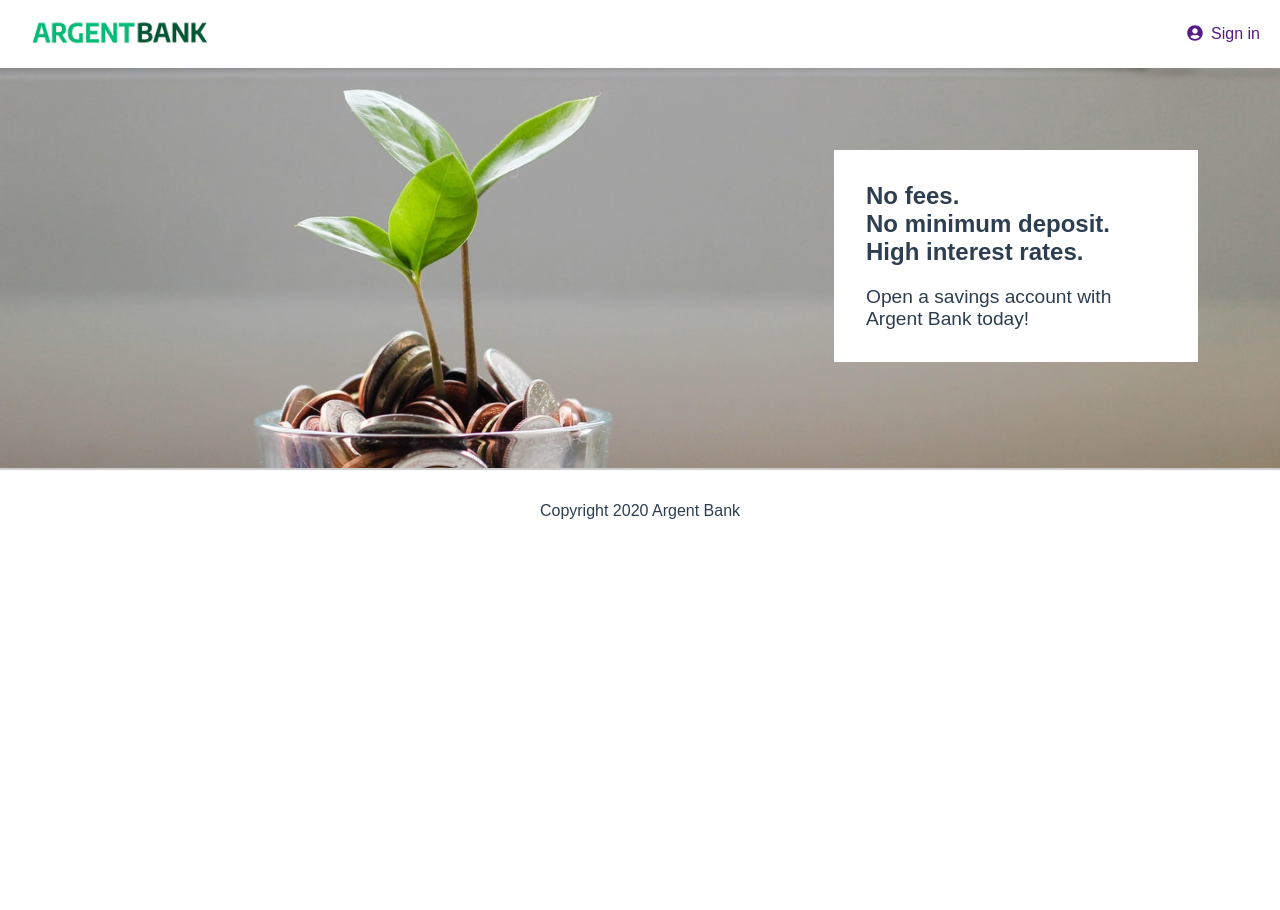
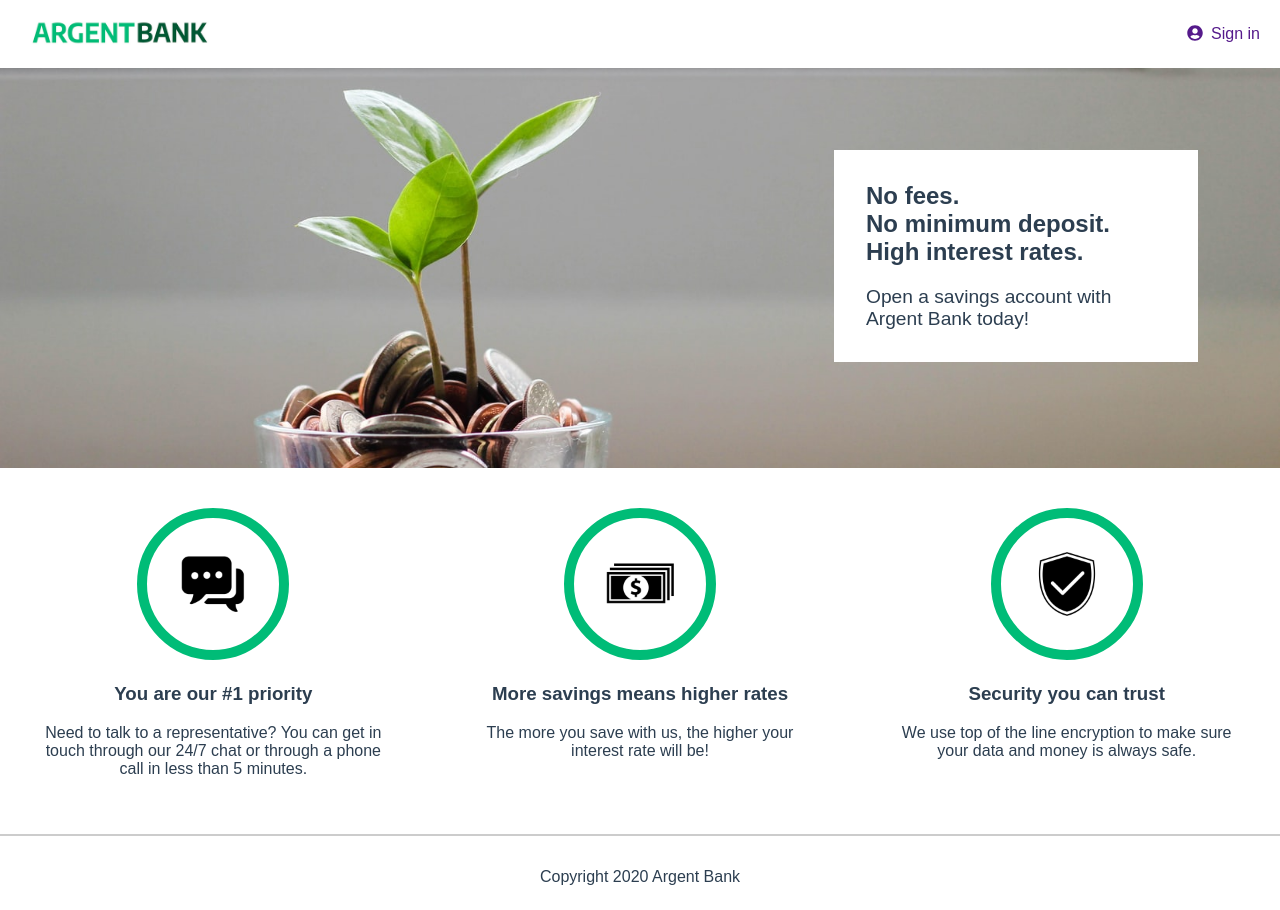
Before and after one commit to ElenCrissy/elencristinafurgala_13_24012022, a React (Create React App) app: page / in a window 1280 px wide. Before the commit the page ends 800 px from the top, so only its background shows below. Built offline with nearby package versions, Linux system fonts and the light colour scheme.

Commit message:
Design HomePage

```diff
--- /dev/null
+++ b/src/layouts/HomePageContent/Feature/index.jsx
@@ -0,0 +1,55 @@
+import styled from "styled-components";
+import iconChat from '../../../assets/icon-chat.png'
+import iconMoney from '../../../assets/icon-money.png'
+import iconSecurity from '../../../assets/icon-security.png'
+
+
+const FeatureWrapper = styled.section`
+  width: 100%;
+  display: flex;
+  flex-direction: row;
+`
+
+const FeatureItem = styled.div`
+  flex: 1;
+  padding: 2.5rem;
+`
+
+const FeatureImage = styled.img`
+  width: 100px;
+  border: 10px solid #00bc77;
+  border-radius: 50%;
+  padding: 1rem;
+`
+
+const Feature = () => {
+    return(
+        <FeatureWrapper>
+            <FeatureItem>
+                <FeatureImage src={iconChat} alt="Chat Icon"/>
+                <h3 className="feature-item-title">You are our #1 priority</h3>
+                <p>
+                    Need to talk to a representative? You can get in touch through our
+                    24/7 chat or through a phone call in less than 5 minutes.
+                </p>
+            </FeatureItem>
+            <FeatureItem>
+                <FeatureImage src={iconMoney} alt="Money Icon"/>
+                <h3 className="feature-item-title">More savings means higher rates</h3>
+                <p>
+                    The more you save with us, the higher your interest rate will be!
+                </p>
+            </FeatureItem>
+            <FeatureItem>
+                <FeatureImage src={iconSecurity} alt="Security Icon"/>
+                <h3 className="feature-item-title">Security you can trust</h3>
+                <p>
+                    We use top of the line encryption to make sure your data and money
+                    is always safe.
+                </p>
+            </FeatureItem>
+        </FeatureWrapper>
+    )
+}
+
+export default Feature;
--- a/src/pages/HomePage/index.jsx
+++ b/src/pages/HomePage/index.jsx
@@ -2,6 +2,7 @@
 import Footer from "../../layouts/Footer";
 import Header from "../../layouts/Header";
 import Hero from "../../layouts/HomePageContent/Hero";
+import Feature from "../../layouts/HomePageContent/Feature";
 
 const HomePageWrapper = styled.div`
   width: 100%;
@@ -12,6 +13,7 @@
         <HomePageWrapper>
             <Header/>
             <Hero/>
+            <Feature/>
             <Footer/>
         </HomePageWrapper>
     )
```
